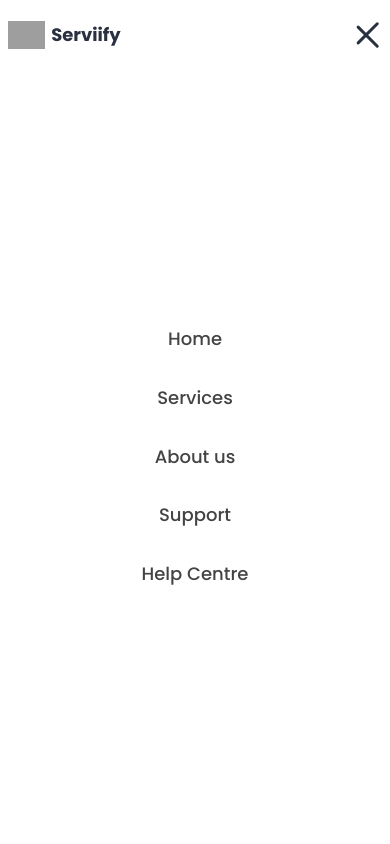
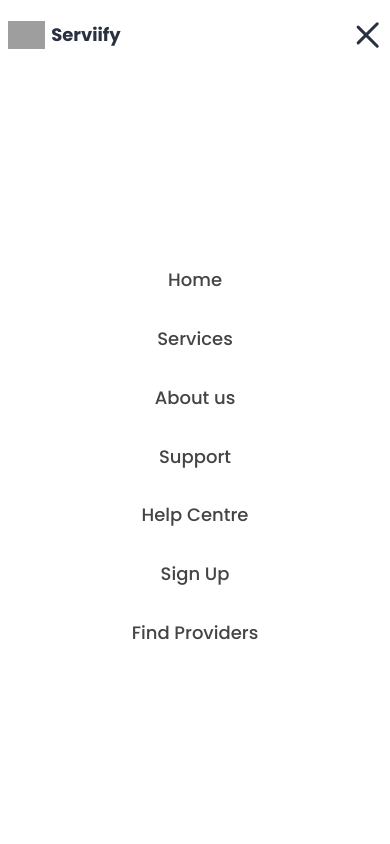
Before and after one commit to Mkayzw/serviify-website, a React (Vite) app: page / in a window 390 px wide. Both pictures are taken after a click on the element 367 px from the left and 35 px from the top of the page. Shown: the top 844 px of the page. Built offline with nearby package versions, Linux system fonts and the light colour scheme; grey boxes are pictures that could not be loaded.

Commit message:
ui updates

```diff
--- a/src/components/Footer.tsx
+++ b/src/components/Footer.tsx
@@ -40,7 +40,7 @@ const Footer: React.FC = () => {
                 <li><Link to="/">Home</Link></li>
                 <li><Link to="/about">About Us</Link></li>
                 <li><a href="/services">Services</a></li>
-                <li><a href="/contact">Contact</a></li>
+                <li><a href="/support">Contact</a></li>
                 <li><Link to="/terms-of-service">Terms of Service</Link></li>
                 <li><Link to="/privacy-policy">Privacy Policy</Link></li>
               </ul>
--- a/src/components/Navbar.tsx
+++ b/src/components/Navbar.tsx
@@ -73,6 +73,8 @@ const Navbar: React.FC<NavbarProps> = ({
             handleNavLinkClick();
             setShowHelpCentre();
           }}>Help Centre</Link>
+          <Link to="/auth" onClick={handleNavLinkClick} className="mobile-only-link">Sign Up</Link>
+          <Link to="/provider-search" onClick={handleNavLinkClick} className="mobile-only-link">Find Providers</Link>
         </div>
 
         <div className="navbar-buttons">
--- a/src/styles/Navbar.css
+++ b/src/styles/Navbar.css
@@ -159,6 +159,11 @@
   }
 }
 
+/* Hide mobile-only links by default */
+.mobile-only-link {
+  display: none;
+}
+
 @media (max-width: 1024px) {
   .navbar-links {
     position: fixed;
@@ -185,6 +190,37 @@
   .navbar-links a {
     margin: 15px 0;
     font-size: 18px;
+  }
+
+  .navbar-links.active .mobile-only-link {
+    display: block; /* Show mobile-only links when menu is active */
+    margin: 15px 0;
+    font-size: 18px;
+    text-decoration: none;
+    color: #444;
+    font-weight: 500;
+    transition: color 0.3s ease;
+    position: relative;
+    white-space: nowrap;
+  }
+
+  .navbar-links.active .mobile-only-link:hover {
+    color: #293040;
+  }
+
+  .navbar-links.active .mobile-only-link:after {
+    content: '';
+    position: absolute;
+    width: 0;
+    height: 2px;
+    background: #293040;
+    bottom: -5px;
+    left: 0;
+    transition: width 0.3s ease;
+  }
+
+  .navbar-links.active .mobile-only-link:hover:after {
+    width: 100%;
   }
 
   .mobile-menu-btn {
```
